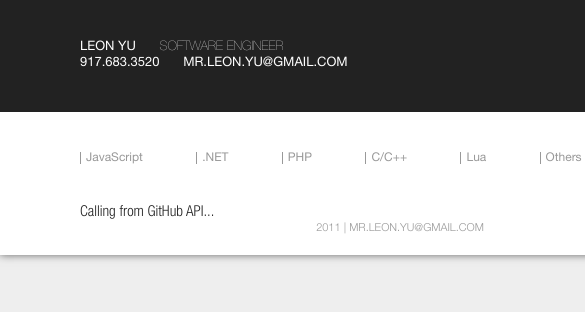
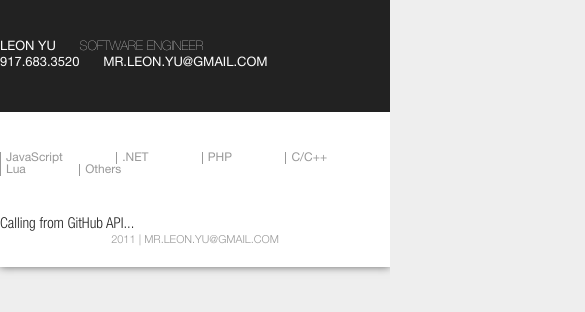
Before and after one commit to leonyu/www.leonyu.net, a plain HTML site: page index.html in a window 390 px wide. Shown: the top 312 px of the page, 585 px wide, since content can reach past the window. Drawn offline with Linux system fonts and the light colour scheme.

Commit message:
Add media query for screen resolution and mobile meta tag

```diff
--- a/css/penguin.css
+++ b/css/penguin.css
@@ -30,8 +30,7 @@
 }
 html { margin: 0; padding: 0; }
 body { margin: 0; padding: 0; font: 15px "HelveticaNeueLTCom-LtCn", sans-serif; color: #222; background-color: #eee; }
-.page-container { margin: 0 auto; padding: 0 0 20px; width: 800px; background-color: #fff; -webkit-box-shadow: 0px 0px 8px 0px #666; -moz-box-shadow: 0px 0px 8px 0px #666; box-shadow: 0px 0px 8px 0px #666; }
-.margin-restraint { padding-left: 80px; padding-right: 80px; }
+.page-container { margin: 0 auto; padding: 0 0 20px; max-width: 800px; background-color: #fff; -webkit-box-shadow: 0px 0px 8px 0px #666; -moz-box-shadow: 0px 0px 8px 0px #666; box-shadow: 0px 0px 8px 0px #666; }
 header { background-color: #222; color: #fff; margin: 0; padding: 0; font-size: 13px; font-family: "HelveticaNeueLTCom-Roman", sans-serif; text-transform: uppercase; padding-top: 40px; padding-bottom: 40px; }
 header h1 { margin: 0; font-weight: normal; font-size: 13px; display: inline-block; padding-right: 20px; }
 header h2 { margin: 0; font-weight: normal; font-size: 13px; display: inline-block; font-family: "HelveticaNeueLTCom-UltLt", sans-serif; }
@@ -47,3 +46,13 @@ article ul { font: normal 15px/15px "HelveticaNeueLTCom-MdCn", sans-serif; color
 article ul li { display: inline-block; border-width: 0; border-style: solid; border-color: #999; padding: 0 10px;}
 a { color: inherit; text-decoration: none; }
 footer { text-align: center; text-transform: uppercase; font: 11px "HelveticaNeueLTCom-Lt", sans-serif; color: #999; text-transform: uppercase; }
+
+@media (max-width: 400px) {
+	.margin-restraint { padding-left: 0; padding-right: 0; }
+}
+@media (min-width: 400px) and (max-width: 640px) {
+	.margin-restraint { padding-left: 40px; padding-right: 40px; }
+}
+@media (min-width: 640px) {
+	.margin-restraint { padding-left: 80px; padding-right: 80px; }
+}
--- a/index.html
+++ b/index.html
@@ -2,6 +2,7 @@
 <html>
 <head>
 	<title>Leon's Projects</title>
+	<meta name="viewport" content="width=device-width, initial-scale=1.0" />
 	<meta http-equiv="content-type" content="text/html;charset=utf-8" />
 	<link rel="styleSheet" href="css/penguin.css" type="text/css" />
 	<script type="text/javascript" src="js/lib/jquery.js"></script>
```
